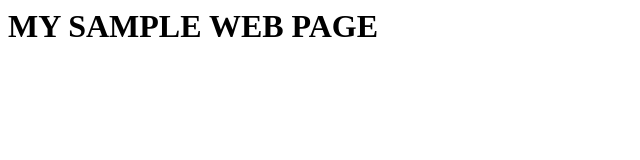
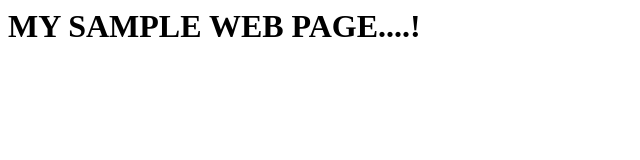
Before and after one commit to AnanyaAgarwal/test, a plain HTML site: page index.html in a window 1280 px wide. Shown: the full height of the page, 0-640 px from the left. Drawn offline with Linux system fonts and the light colour scheme.

Commit message:
Update index.html

```diff
--- a/index.html
+++ b/index.html
@@ -2,7 +2,7 @@
 	<head>
 	</head>
 	<body>
-		<b><h1>MY SAMPLE WEB PAGE</h1></b>
+		<b><h1>MY SAMPLE WEB PAGE....!</h1></b>
 
 		</body>
 </html>
```
